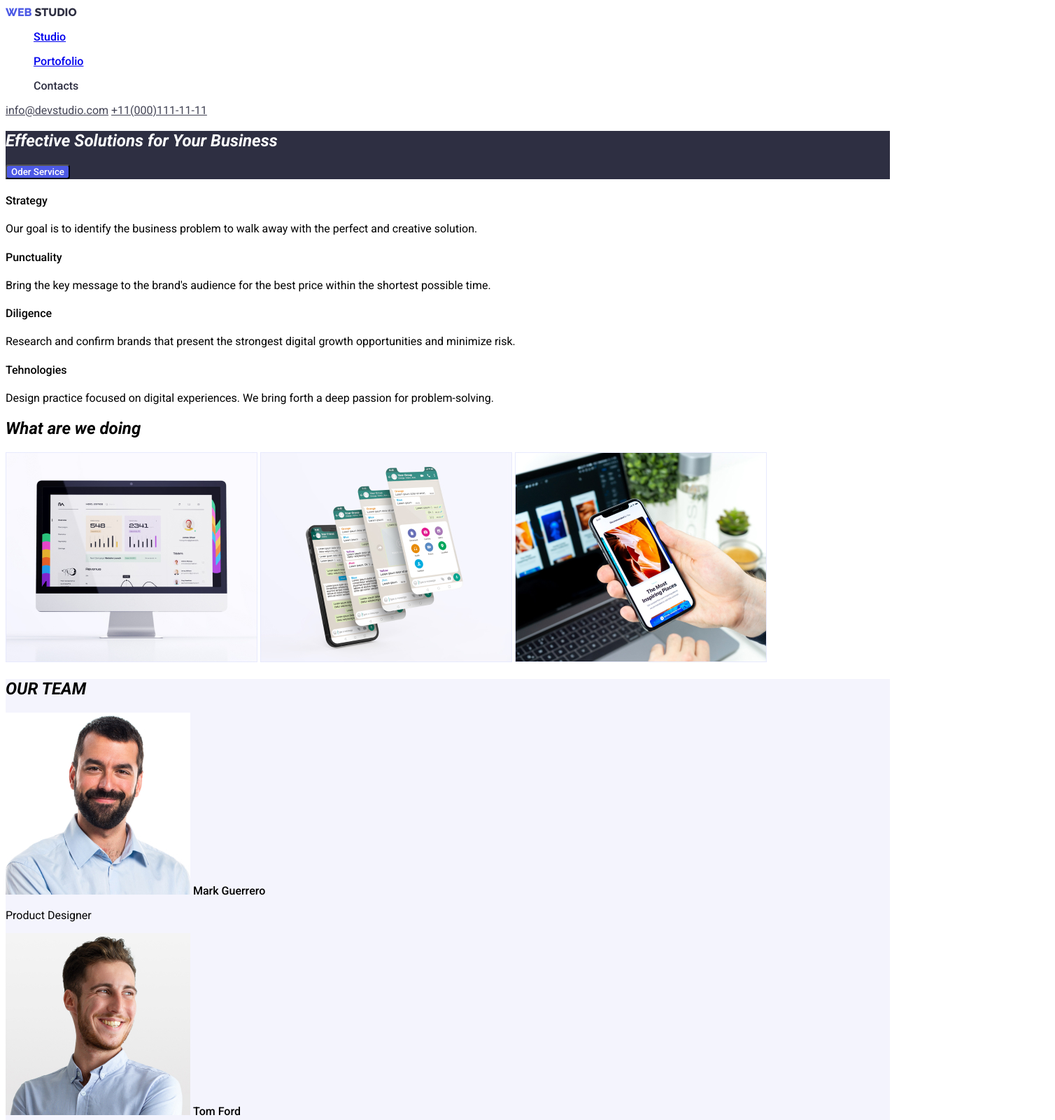
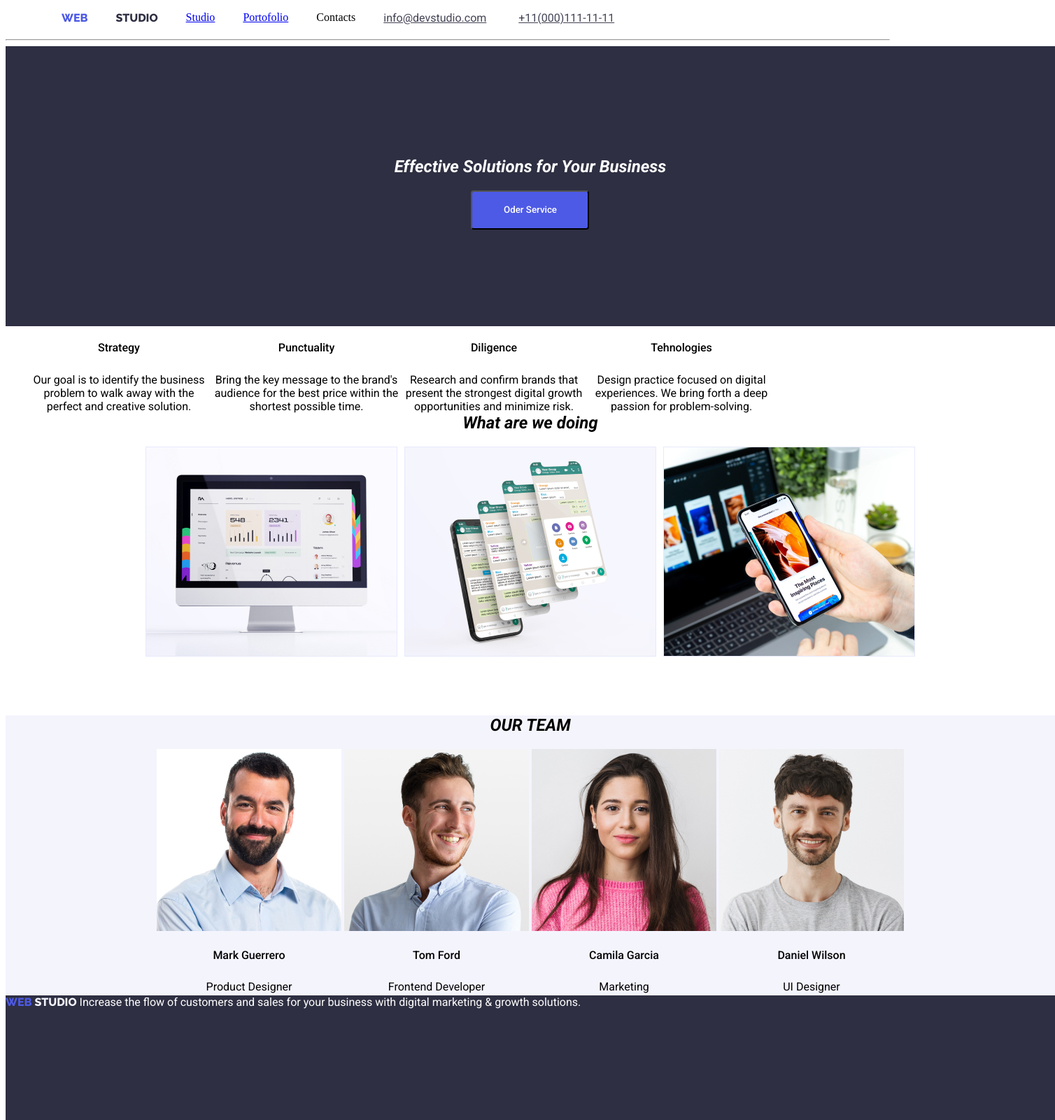
Before and after one commit to SimonaIlona/Web-Studio-html-css-tema-1, a plain HTML site: page index.html in a window 1280 px wide. Shown: the top 1600 px of the page at 70% size, 1508 px wide, since content can reach past the window. Drawn offline with Linux system fonts and the light colour scheme.

```diff
--- a/Css/styles.css
+++ b/Css/styles.css
@@ -1,21 +1,35 @@
 :root {
     --link-color: #fff;
-    .roboto-regular {
-            font-family: "Roboto", sans-serif;
-            font-weight: 400;
-            font-style: normal;
-        }
 
+   .roboto-regular{
+    font-family: "Roboto", sans-serif;
+     font-weight: 400;
+     font-style: normal;
+    width: 264px;
+    height: 72px;
+    margin-top: 5px;
+
+   }
         .roboto-medium {
             font-family: "Roboto", sans-serif;
             font-weight: 500;
             font-style: normal;
+            width: 264px;
+            height: 24px;
+
         }
 
         .roboto-bold-italic {
             font-family: "Roboto", sans-serif;
             font-weight: 700;
             font-style: italic;
+        display: flex;
+            flex-direction: row;
+            flex-wrap: nowrap;
+            justify-content: center;
+            align-items: center;
+            align-content: flex-start;
+
         }
 
 
@@ -37,7 +51,16 @@
         font-family: "Roboto", sans-serif;
          font-weight: 400;
         font-style: normal;
-        color: #434455
+        color: #434455;
+        display: flex;
+        justify-content: space-between;
+        width: 153px;
+        height: 24px;
+         top: 24px;
+         left: 940px;
+    }
+
+
 
         }
 .button-service{
@@ -46,13 +69,19 @@
     font-family: "Roboto", sans-serif;
     font-weight: 500;
     font-style: normal;
-    width: Hug (169px);
-    height: Hug (56px);
-     top: 428px ;
-     left: 636px ;
-     padding: 16px, 32px, 16px, 32px ;
-     border-radius: 4px ;
+    width: 169px;
+    height: 56px;
+    top: 428px;
+    left: 636px;
+     padding: 16px, 32px, 16px, 32px;
+     border-radius: 4px;
      gap: 10px;
+    display: flex;
+    flex-direction: row-reverse;
+    flex-wrap: wrap;
+    justify-content: center;
+    align-items: center;
+    align-content: center;
 }
 .button-All{
     background-color: #404bbf;
@@ -130,6 +159,8 @@
         font-style: normal;
         Size: 18px;
         Line height: 21px;
+        white-space: nowrap;
+
 
 }
 .negru{
@@ -138,7 +169,12 @@
    font-weight: 800;
    font-style: normal;
    Size: 18px;
-    Line height: 21px;
+Line height: 21px;
+width: 71px;
+height: 21px;
+white-space: nowrap;
+
+
 
 }
 .alb{
@@ -148,18 +184,90 @@
         font-style: normal;
         Size: 18px;
         Line height: 21px;
+        white-space: nowrap;
 }
 .global-footer{
     background-color: #2E2F42;
     color:#fff;
+    width: 1500px;
+    height: 312px ;
+    top: 2280px;
 }
 .fara-puncte{
     list-style-type: none;
+width: 261px;
+ height:24px;
+ top: 24px;
+ left: 347px;
+ gap: 40px;
+display: flex;
+justify-content: space-between;
 }
 .hero-imagines{
     background-color: #2E2F42;
     color:#fff;
+    width: 1500px;
+    height: 400px;
+    top: 72px;
+    display: flex;
+        flex-direction: column;
+        flex-wrap: wrap;
+        justify-content: center;
+        align-items: center;
+        align-content: space-around;
+
 }
 .Light-bg{
     background-color:#F4F4FD;
+    text-align: center;
+    width: 1500px;
+    height: 400px;
+    top: 792px;
+
+
 }
+.echipa-proiect{
+    margin bottom: 40px;
+    display: inline-block;
+        flex-direction: row;
+        flex-wrap: nowrap;
+        justify-content: center;
+        align-items: center;
+        align-content: flex-start;
+        gap:32px;
+
+}
+.container{
+    text-align: center;
+
+    flex-direction: row;
+    width: 1128px;
+    height: 104px ;
+    top: 792px ;
+    left: 156px;
+}
+.tilul-text{
+    margin-bottom: 20px;
+    display: inline-block;
+    width: 1500;
+     height: Hug (104px) ;
+     top: 792px ;
+     left: 156px ;
+     gap: 8px;
+}
+.container-imagini{
+    text-align:center;
+    width: 1500px;
+    height: 412px ;
+    top: 1016px ;
+    left: 156px;
+}
+.imagini{
+    display: flex;
+        flex-direction: row;
+        flex-wrap: nowrap;
+        justify-content: center;
+        align-items: center;
+        align-content: flex-start;
+        gap: 10px;
+}
--- a/index.html
+++ b/index.html
@@ -19,25 +19,25 @@
 </head>
 <body>
     <header class="global-header">
+    <ul class="fara-puncte">
     <a href="index.html"></a>
-    <span class="albastru">WEB</span>
-    <span class="negru">STUDIO</span>
-
-
-
-    <nav class="main-nav">
-        <ul class="fara-puncte">
+    <li>
+     <a class="albastru">WEB</a>
+     <li>
+    <a class="negru">STUDIO</a>
             <li>
                 <a href="index.html">Studio</a>
             <li>
-             <p><a href="Portofolio.html">Portofolio</a></p>
+             <a href="Portofolio.html">Portofolio</a>
             <li>
             <a >Contacts</a>
+            <li>
+                <a href class="global-contacts">info@devstudio.com</a>
+            <li>
+                <a href class="global-contacts">+11(000)111-11-11</a>
+        </ul>
 
-        </ul>
-        <section class="global-contacts">
-        <a href class= "global-contacts">info@devstudio.com</a>
-        <a href class="global-contacts">+11(000)111-11-11</a>
+        <hr>
 
     </nav >
     <main>
@@ -47,36 +47,55 @@
 
             <button type="button" class="button-service">Oder Service</button>
         </section>
-
-    <section>
+   <div class="container">
+    <div class="tilul-text">
     <h4 class="roboto-medium">Strategy</h4>
-        <p class="roboto-regular">Our goal is to identify the business problem to walk away with the perfect and creative solution.</p>
+    <p class="roboto-regular"> Our goal is to identify the business problem to walk away with the perfect and creative solution.</p>
+</div>
+<div class="tilul-text">
     <h4 class="roboto-medium"> Punctuality</h4>
     <p class="roboto-regular">Bring the key message to the brand's audience for the best price within the shortest possible time.</p>
+</div>
+<div class="tilul-text">
     <h4 class="roboto-medium">Diligence</h4>
     <p class="roboto-regular">Research and confirm brands that present the strongest digital growth opportunities and minimize risk.</p>
+   </div>
+    <div class="tilul-text">
     <h4 class="roboto-medium">Tehnologies</h4>
     <p class="roboto-regular">Design practice focused on digital experiences. We bring forth a deep passion for problem-solving.</p>
-    </section>
+</div>
+   </div>
+   <div class="container-imagini">
     <h2 class= "roboto-bold-italic">What are we doing</h2>
+    <div class="imagini">
     <img src="images/img 1 (1).jpg" >
     <img src="images/img 2 (1).jpg">
     <img src="images/img 3 (1).jpg">
-    <section class="Light-bg">
+    </div>
+    </div>
+    <div class="Light-bg">
         <h2 class="roboto-bold-italic">OUR TEAM</h2>
-        <img src="images/Mark Guerrero (1).jpg" alt="Mark Guerrero">
-        <span class="roboto-medium">Mark Guerrero </span>
+        <div class="echipa-proiect">
+        <img src="images/Mark Guerrero (1).jpg" >
+        <h4 class="roboto-medium">Mark Guerrero </h4>
         <p class="roboto-regular">Product Designer</p>
-        <img src="images/Tom Ford (1).jpg" alt="Tom Ford">
-        <span class="roboto-medium">Tom Ford </span>
+</div>
+<div class="echipa-proiect">
+        <img src="images/Tom Ford (1).jpg" >
+        <h4 class="roboto-medium">Tom Ford </h4>
         <p class="roboto-regular">Frontend Developer</p>
-        <img src="images/Camila Garcia (1).jpg" alt="Camila Garcia">
-        <span class="roboto-medium">Camila Garcia </span>
+    </div>
+    <div class="echipa-proiect">
+        <img src="images/Camila Garcia (1).jpg" >
+        <h4 class="roboto-medium">Camila Garcia </h4>
         <p class="roboto-regular">Marketing</p>
-        <img src="images/Daniel Wilson (1).jpg" alt="Daniel Wilson">
-        <span class="roboto-medium">Daniel Wilson </span>
+</div>
+<div class="echipa-proiect">
+        <img src="images/Daniel Wilson (1).jpg">
+        <h4 class="roboto-medium">Daniel Wilson </h4>
         <p class="roboto-regular">UI Designer</p>
-    </section>
+        </div>
+    </div>
 
 
 
@@ -86,7 +105,7 @@
     <span class="alb">STUDIO</span>
 
     <span class="roboto-regular">Increase the flow of customers and sales for your business with digital marketing & growth solutions.</span>
-
+</footer>
 
 </body>
 </html>
```
Also changed, not shown: Portofolio.html (+5 -4 lines). Lines whose indentation alone changed are shown as unchanged.
